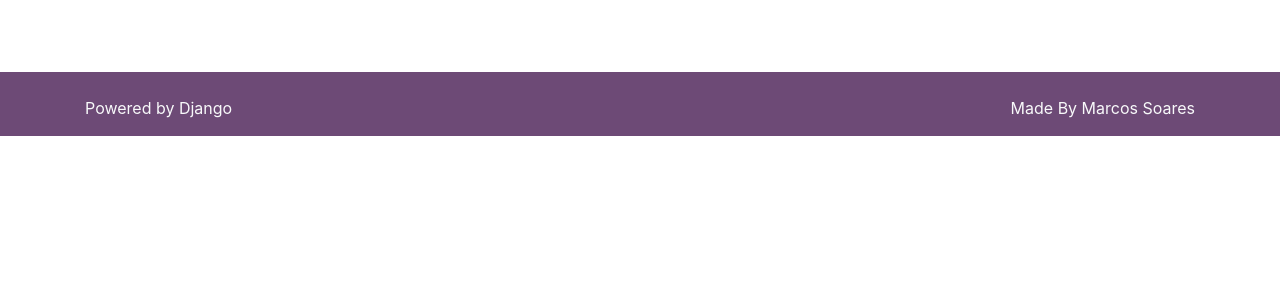
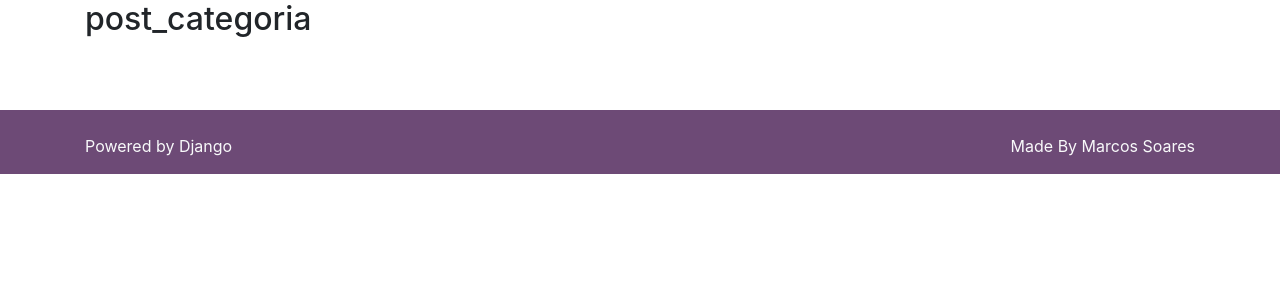
Before and after one commit to marcosdagamasoares/blog, a Django app: page /categoria/1 in a window 1280 px wide. Shown: the part 56-356 px from the top of the page. Run offline with Django 3.2, Linux system fonts and the light colour scheme; data that the repository does not hold is empty; some libraries are stand-ins or nearby versions.

Commit message:
ALTERAÇÃO post_categoria - 03052021

```diff
--- a/posts/templates/posts/post_categoria.html
+++ b/posts/templates/posts/post_categoria.html
@@ -1,9 +1,10 @@
 {% extends 'base.html' %}
 {% load humanize %}
-{% block titulo %}Categoria{% endblock %}
+{% block titulo %}Categoria - {% endblock %}
 
 
 {% block conteudo %}
+<h2>post_categoria</h2>
 <!-- CONTENT -->
 <div class="card-columns mt-4">
     <!-- FOR LOOP -->
```
